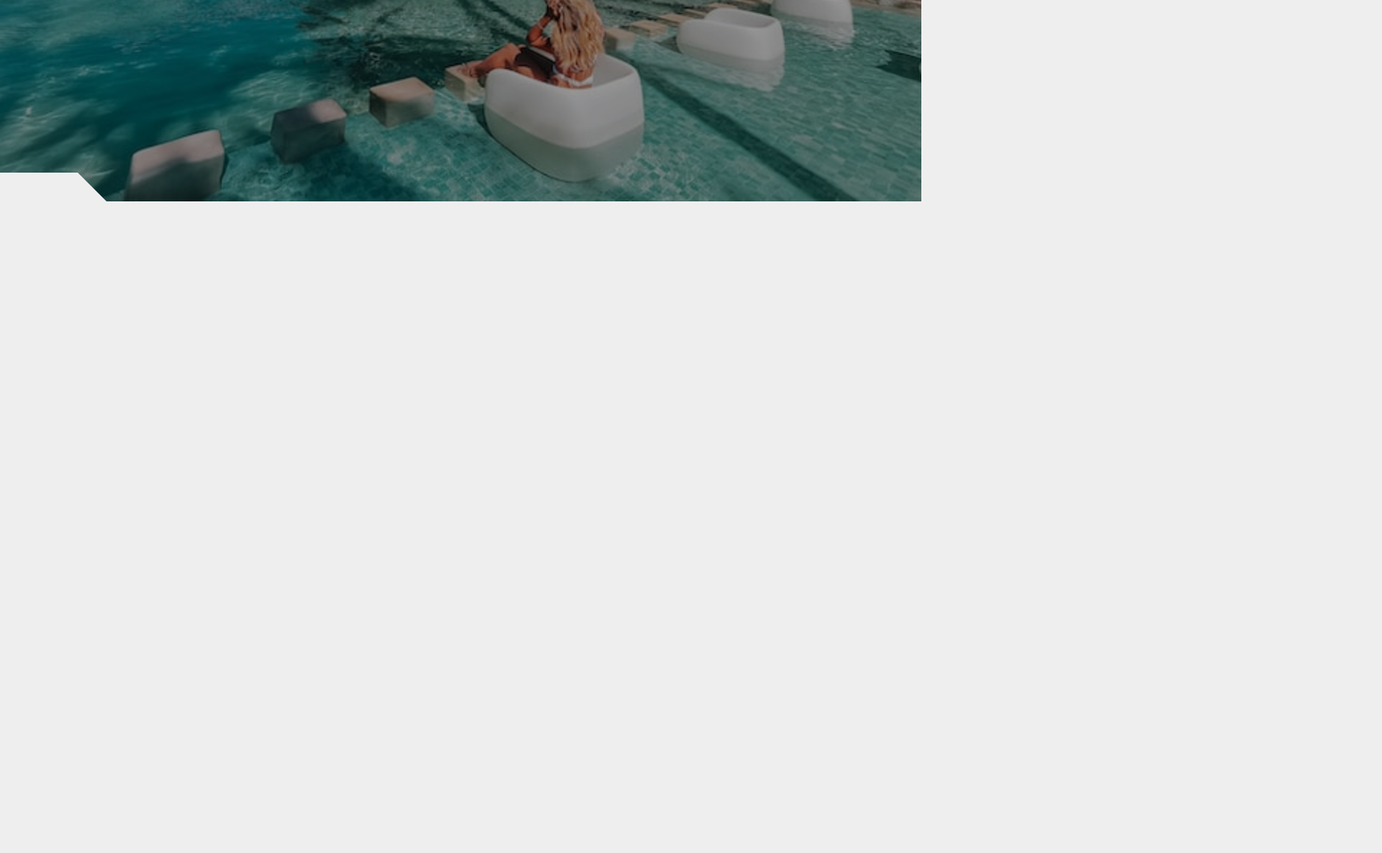
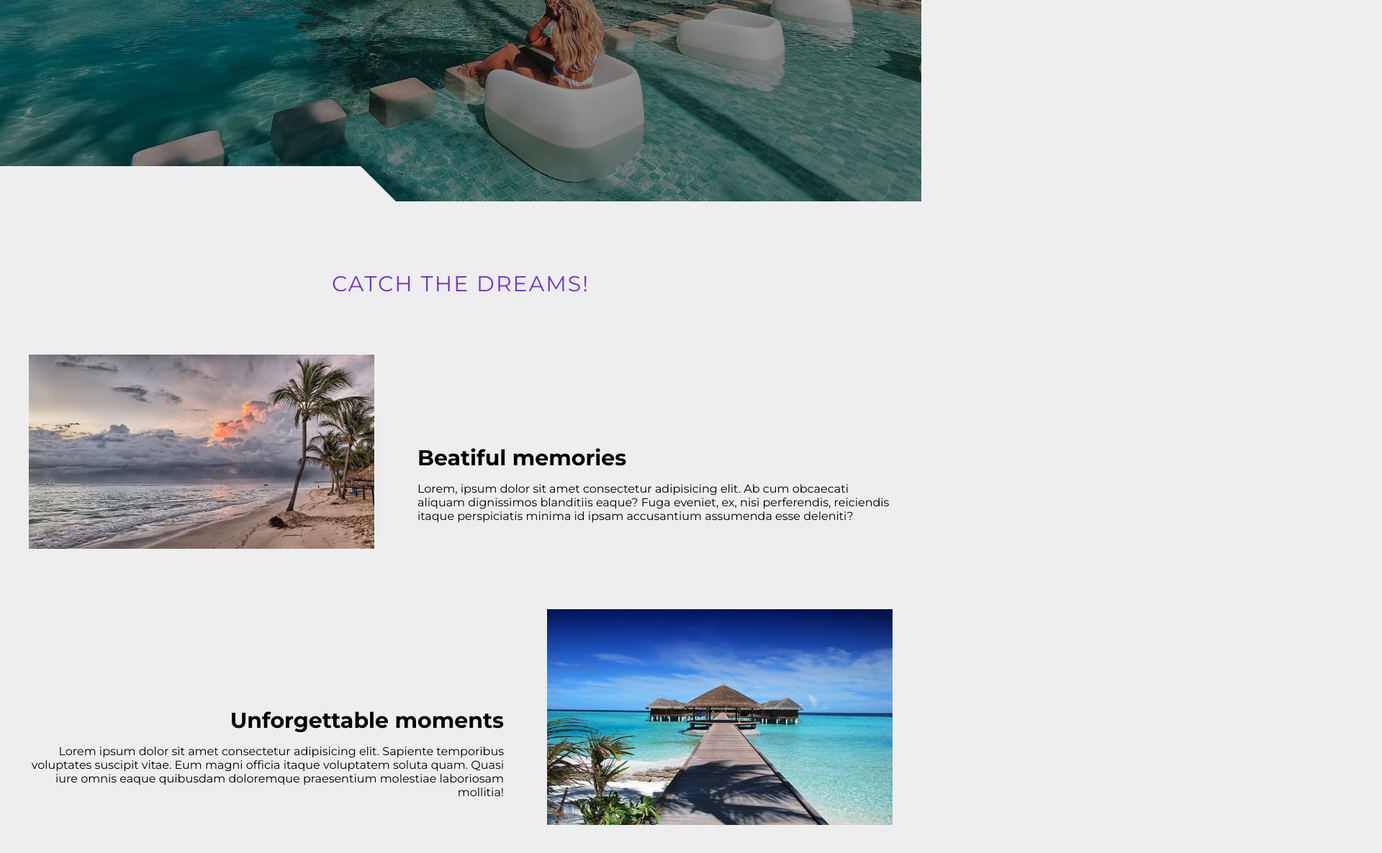
Before and after one commit to Anathretic/second-site, a plain HTML site: page index.html in a window 1280 px wide. Shown: the part 520-1706 px from the top of the page at 72% size, 1920 px wide, since content can reach past the window. Before the commit the page ends 800 px from the top, so only its background shows below. Drawn offline with Linux system fonts and the light colour scheme.

Commit message:
added first section

```diff
--- a/index.html
+++ b/index.html
@@ -1,5 +1,5 @@
 <!DOCTYPE html>
-<html lang="pl">
+<html lang="en">
 
 <head>
     <meta charset="UTF-8">
@@ -25,8 +25,34 @@
         <a href="" class="header__btn">yes!</a>
         <div class="header__shadow"></div>
         <div class="white-block white-block-left"></div>
-        <div class="white-block white-block-right"></div>
     </header>
+
+    <main class="main">
+        <section class="catchthedreams section section-padding white-section">
+            <div class="wrapper">
+                <h2 class="section-heading">Catch the dreams!</h2>
+                <div class="catchthedreams__box">
+                    <div class="catchthedreams__box-img">
+                        <img src="/img/palm_small.jpg" alt="Palms on the tropical beach" class="catchthedreams__img">
+                    </div>
+                    <div class="catchthedreams__box-text">
+                        <h3 class="catchthedreams__title">Beatiful memories</h3>
+                        <p class="catchthedreams__text">Lorem, ipsum dolor sit amet consectetur adipisicing elit. Ab cum obcaecati aliquam dignissimos blanditiis eaque? Fuga eveniet, ex, nisi perferendis, reiciendis itaque perspiciatis minima id ipsam accusantium assumenda esse deleniti?</p>
+                    </div>
+                </div>
+                <div class="catchthedreams__box">
+                    <div class="catchthedreams__box-img catchthedreams__box-img--right">
+                        <img src="/img/houses_small.jpg" alt="Tropical houses above the sea" class="catchthedreams__img">
+                    </div>
+                    <div class="catchthedreams__box-text catchthedreams__box-text--right">
+                        <h3 class="catchthedreams__title">Unforgettable moments</h3>
+                        <p class="catchthedreams__text">Lorem ipsum dolor sit amet consectetur adipisicing elit. Sapiente temporibus voluptates suscipit vitae. Eum magni officia itaque voluptatem soluta quam. Quasi iure omnis eaque quibusdam doloremque praesentium molestiae laboriosam mollitia!</p>
+                    </div>
+                </div>
+            </div>
+
+        </section>
+    </main>
 
     <script src="js/main.js"></script>
 </body>
--- /dev/null
+++ b/sass/_large.scss
@@ -0,0 +1,30 @@
+@media (min-width: 992px) {
+    .header {
+        background-image: url('/img/header_big.jpg');
+
+        &__heading {
+            font-size: 10rem;
+        }
+    }
+
+    .catchthedreams {
+        &__box {
+            margin: 5em 0;
+
+            &-text {
+                display: flex;
+                flex-direction: column;
+                justify-content: flex-end;
+                margin-bottom: 2.5em;
+            }
+        }
+
+        &__title {
+            font-size: 3rem;
+        }
+
+        &__text {
+            font-size: 1.6rem;
+        }
+    }
+}
--- a/sass/_main.scss
+++ b/sass/_main.scss
@@ -11,6 +11,7 @@
 html {
 	font-size: 62.5%;
 	scroll-behavior: smooth;
+    overflow-x: hidden;
 }
 
 body {
@@ -33,16 +34,31 @@ body {
     background-color: colors.$white-color;
 
     &-left {
-        bottom: 0;
-        left: -50%;
+        bottom: -1px;
+        left: -50px;
         transform: skew(45deg);
     }
 
     &-right {
         top: 0;
-        right: -50%;
-        transform: skew(45deg)
+        right: -50px;
+        transform: skew(45deg);
     }
+}
+
+.section-padding {
+    padding: 6em 2em;
+}
+
+.section-heading {
+    position: relative;
+    margin-bottom: 2em;
+    font-size: 3rem;
+    font-weight: 300;
+    text-transform: uppercase;
+    text-align: center;
+    color: colors.$special-color;
+    letter-spacing: 2px;
 }
 
 .header {
@@ -95,3 +111,24 @@ body {
     }
 
 }
+
+.catchthedreams {
+    &__box {
+        display: flex;
+        flex-direction: column;
+        margin: 2em 0;
+    }
+
+    &__img {
+        width: 100%;
+        margin-bottom: 1em;
+    }
+
+    &__title {
+        margin-bottom: 0.5em;
+    }
+
+    &__text {
+        font-size: 1.4rem;
+    }
+}
--- /dev/null
+++ b/sass/_medium.scss
@@ -0,0 +1,27 @@
+@media (min-width: 768px) {
+
+    .white-block {
+        height: 50px;
+        width: 45%;
+    }
+
+    .header {
+        &__heading {
+            font-size: 6.6rem;
+        }
+
+        &__text {
+            font-size: 2.2rem;
+        }
+
+        &__btn {
+            font-size: 1.8rem;
+        }
+    }
+
+    .dreams {
+        &__text {
+            font-size: 1.8rem;
+        }
+    }
+}
--- /dev/null
+++ b/sass/_small.scss
@@ -0,0 +1,29 @@
+@media (min-width: 576px) {
+    .catchthedreams {
+        &__box {
+            flex-direction: row;
+            justify-content: space-between;
+
+            &-text {
+                width: 55%;
+
+                &--right {
+                    text-align: right;
+                }
+            }
+
+            &-img {
+                width: 40%;
+
+                &--right {
+                    order: 1;
+                }
+            }
+        }
+
+        &__img {
+            margin-bottom: 0;
+            max-height: 300px;
+        }
+    }
+}
--- a/sass/style.scss
+++ b/sass/style.scss
@@ -1 +1,4 @@
 @use 'main';
+@use 'small';
+@use 'medium';
+@use 'large';
```
Also changed, not shown: css/style.css, img/houses_small.jpg (added), img/palm_small.jpg (added), 1 other file.
